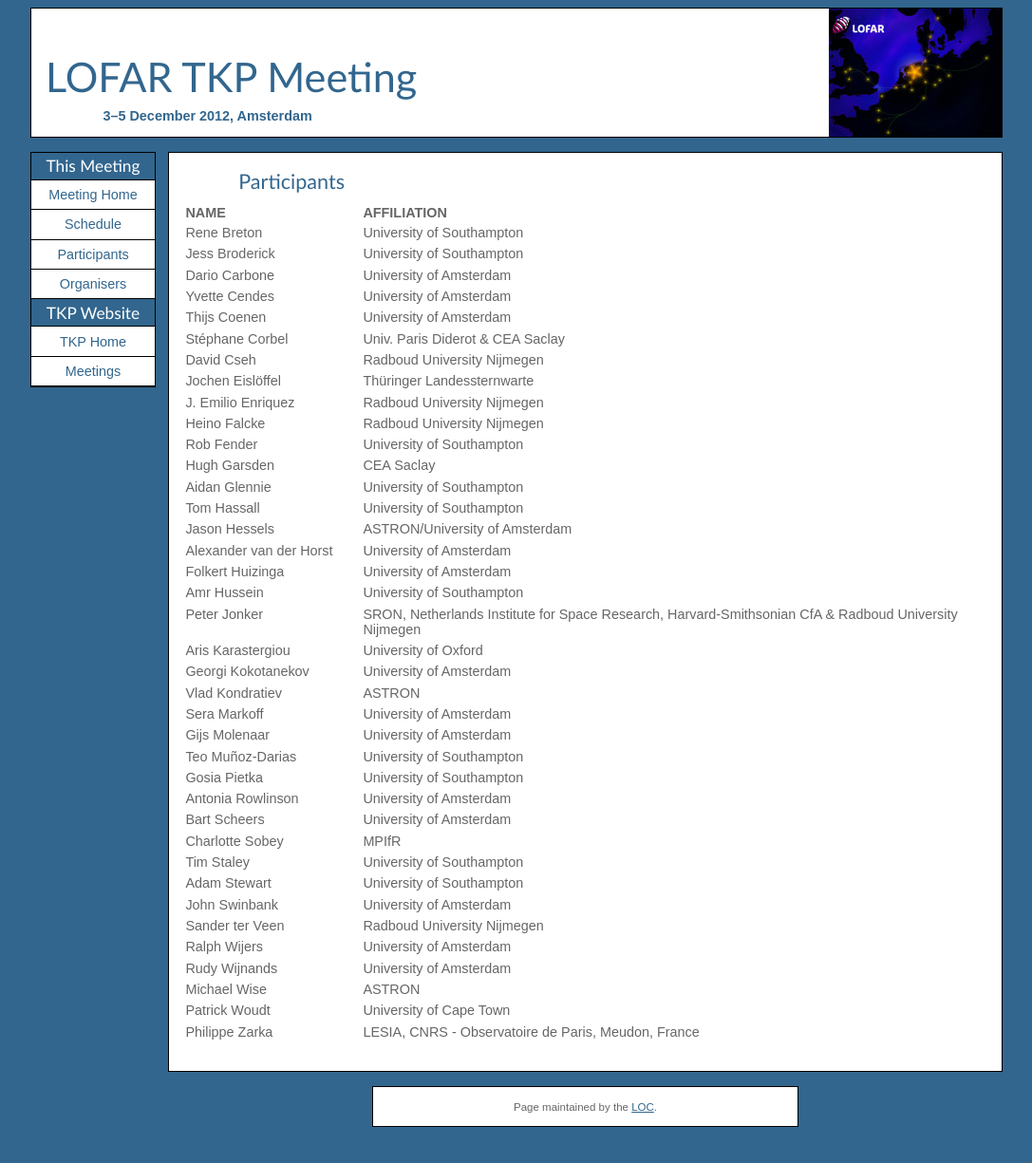
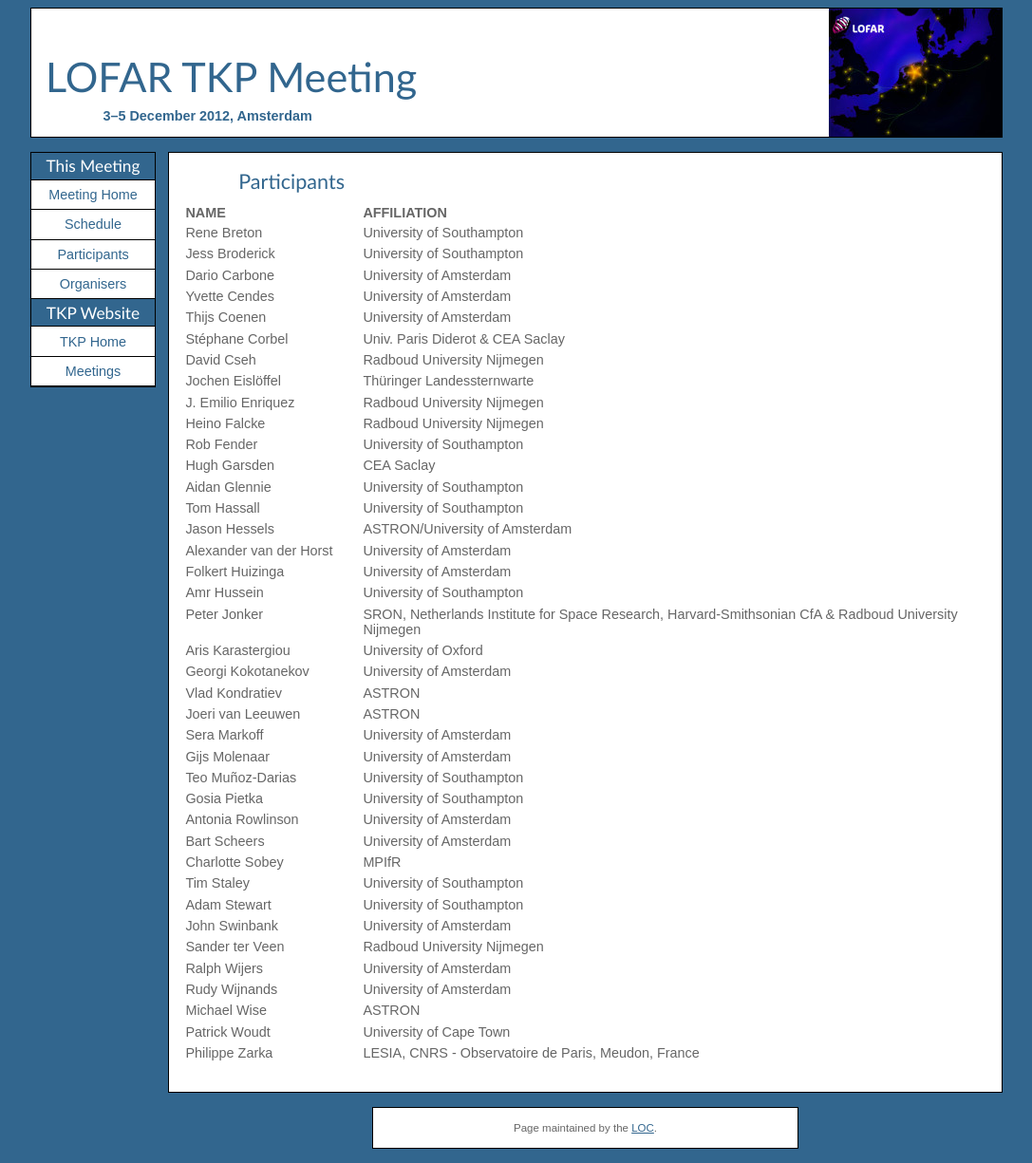
Before and after one commit to transientskp/transientskp.github.com, a Jekyll site: the page built from meetings/2012-12/participants.html, in a window 1280 px wide. Shown: the whole page at 95% size, without its empty margins (96-1183 px from the left). Built offline with Jekyll 4.4.1, drawn with Linux system fonts in a browser that asks for light colours; before the commit the page ends 1202 px from its top, so only the background shows below that.

Commit message:
Missing participant

```diff
--- a/meetings/2012-12/participants.html
+++ b/meetings/2012-12/participants.html
@@ -103,6 +103,10 @@
     <td>ASTRON</td>
   </tr>
   <tr>
+    <td>Joeri&nbsp;van&nbsp;Leeuwen</td>
+    <td>ASTRON</td>
+  </tr>
+  <tr>
     <td>Sera&nbsp;Markoff</td>
     <td>University of Amsterdam</td>
   </tr>
```
